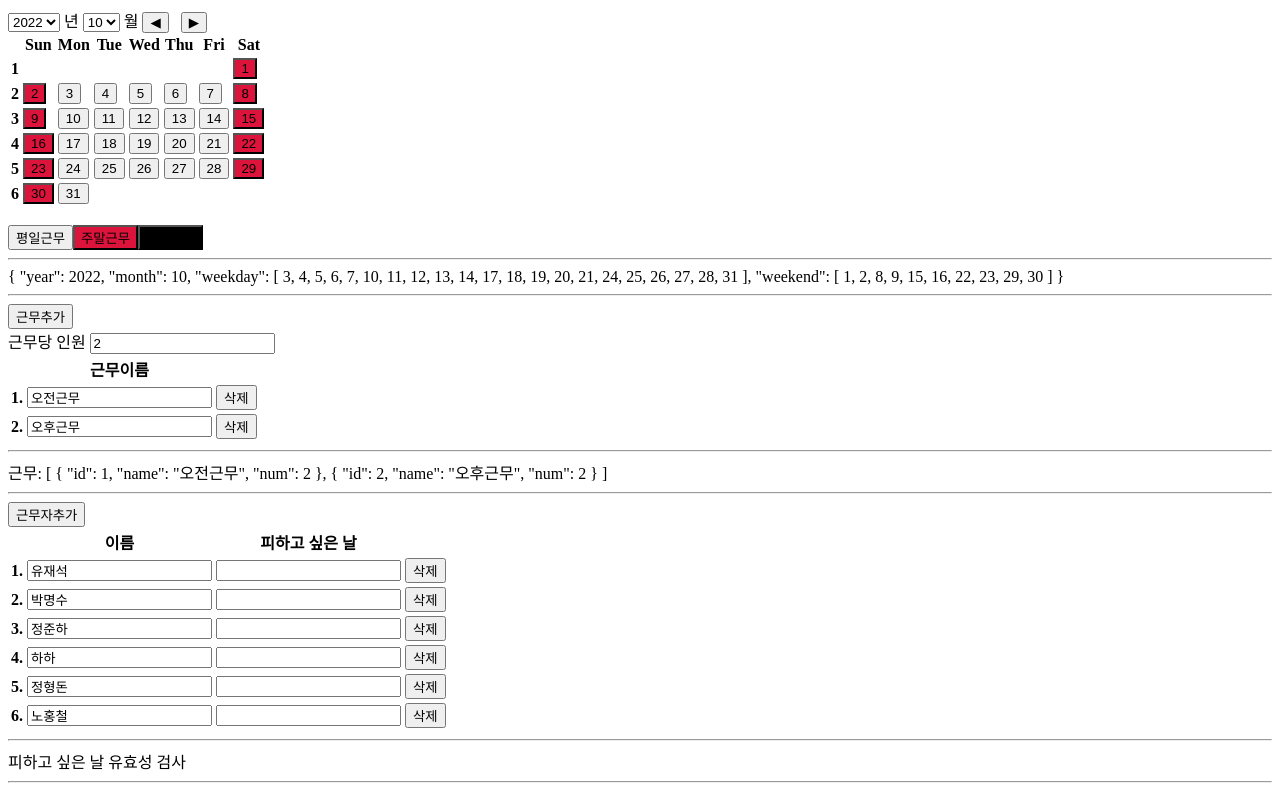
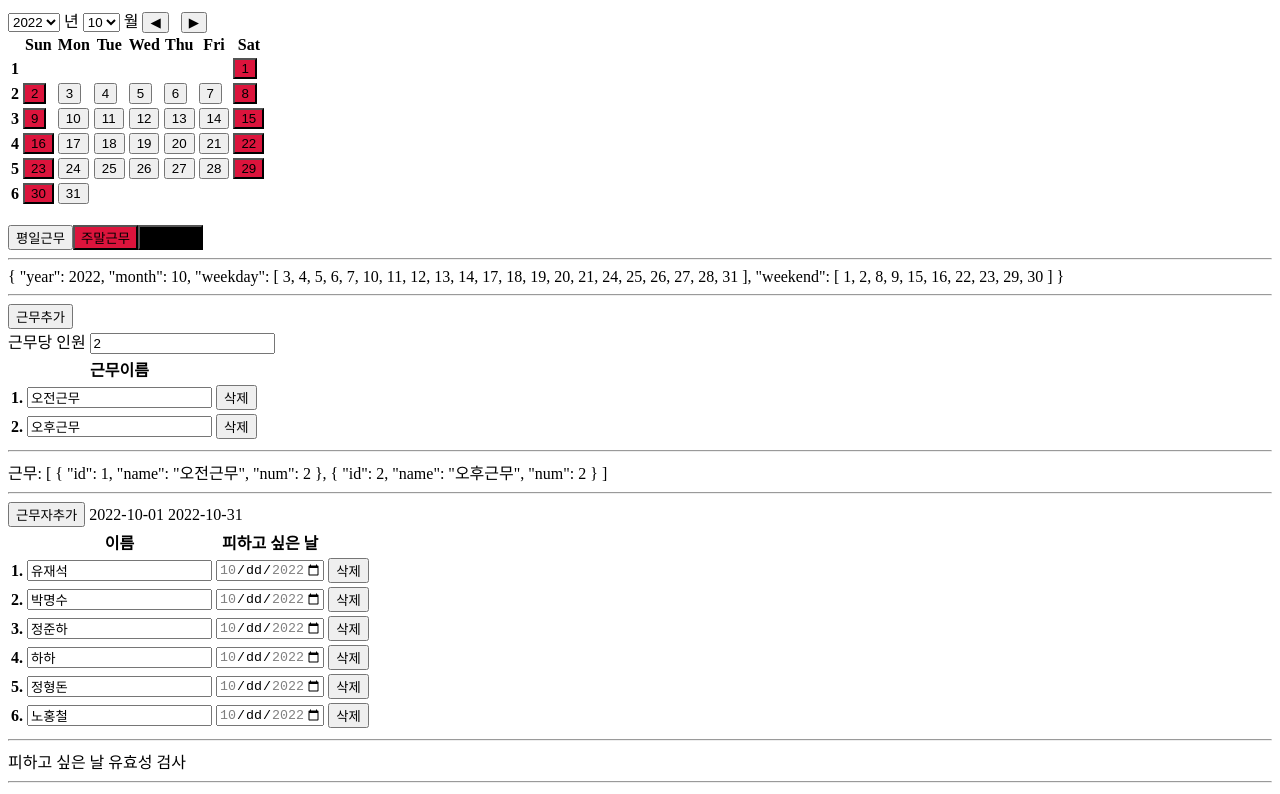
Before and after one commit to woajun/schedule-divider, a Vue app: page / in a window 1280 px wide. Shown: the top 794 px of the page. Built offline with nearby package versions, Linux system fonts and the light colour scheme.

Commit message:
add avoidDays range

```diff
--- a/src/App.vue
+++ b/src/App.vue
@@ -59,7 +59,7 @@ const setDistributed = (n:Worker[]) => {
   <hr>
   근무: {{ shifts }}
   <hr>
-  <SpecifyWorker @workers="setWorkers" />
+  <SpecifyWorker :year="workdays.year" :month="workdays.month" @workers="setWorkers" />
   <hr>
   피하고 싶은 날 유효성 검사
   <hr>
--- a/src/components/SpecifyWorker/SpecifyWorker.vue
+++ b/src/components/SpecifyWorker/SpecifyWorker.vue
@@ -1,7 +1,23 @@
 <script lang="ts" setup>
-import { reactive, watchEffect } from 'vue';
+import { computed, reactive, watchEffect } from 'vue';
 import type { Worker } from '@/interfaces';
 import { newID } from '../helper';
+
+const props = defineProps<{
+  year: number,
+  month: number,
+}>();
+
+const range = computed(() => {
+  const date = new Date(props.year, props.month, 0);
+  const y = date.getFullYear();
+  const m = date.getMonth() + 1;
+  const mm = m < 10 ? `0${m}` : m;
+  const d = date.getDate();
+  const dd = d < 10 ? `0${d}` : d;
+
+  return { min: `${y}-${mm}-0${1}`, max: `${y}-${mm}-${dd}` };
+});
 
 const emit = defineEmits(['workers']);
 const workers = reactive<Worker[]>([
@@ -75,6 +91,8 @@ const addWorker = () => {
       <button @click="addWorker">
         근무자추가
       </button>
+      {{ range.min }}
+      {{ range.max }}
     </div>
     <div>
       <table>
@@ -89,7 +107,7 @@ const addWorker = () => {
           <tr v-for="(worekr, i) in workers" :key="worekr.id">
             <th>{{ i + 1 }}.</th>
             <td><input v-model="worekr.name" :class="{ invalid: worekr.name.length < 1 }" type="text"></td>
-            <td><input v-model="worekr.avoidDays" type="text"></td>
+            <td><input type="date" :min="range.min" :max="range.max"></td>
             <td>
               <button @click="()=>removeWorker(worekr.id)">
                 삭제
```
